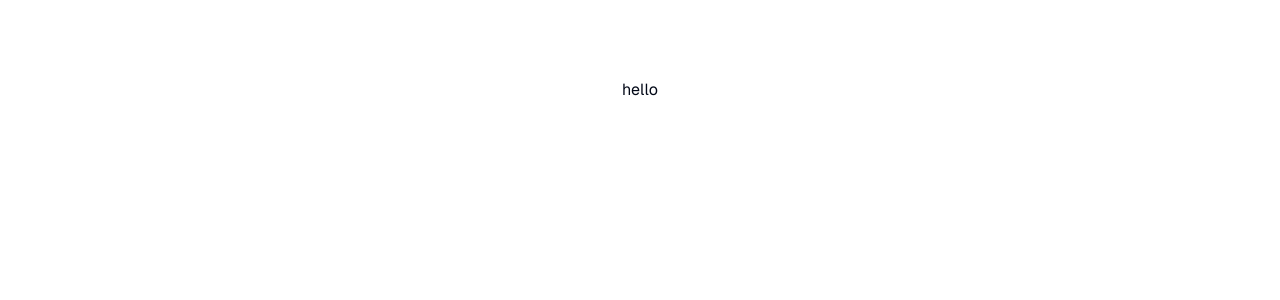
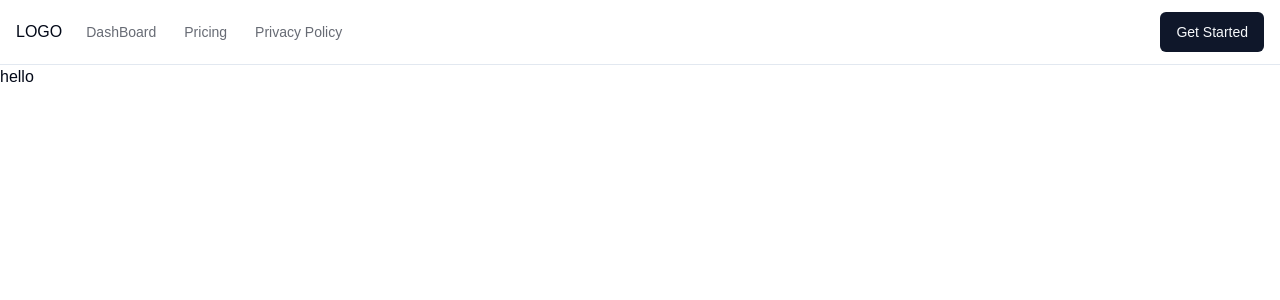
Before and after one commit to tanmaylokhande0307/contract-analysis, a Next.js app in the folder client/: page / in a window 1280 px wide. Shown: the top 300 px of the page. Built offline with nearby package versions, Linux system fonts and the light colour scheme.

Commit message:
added header + added google authenticate

```diff
--- a/client/package.json
+++ b/client/package.json
@@ -9,6 +9,7 @@
     "lint": "next lint"
   },
   "dependencies": {
+    "@radix-ui/react-slot": "^1.1.0",
     "class-variance-authority": "^0.7.0",
     "clsx": "^2.1.1",
     "lucide-react": "^0.452.0",
--- a/client/src/app/layout.tsx
+++ b/client/src/app/layout.tsx
@@ -1,6 +1,7 @@
 import type { Metadata } from "next";
 import localFont from "next/font/local";
 import "./globals.css";
+import { Header } from "@/components/header";
 
 const geistSans = localFont({
   src: "./fonts/GeistVF.woff",
@@ -28,6 +29,7 @@
       <body
         className={`${geistSans.variable} ${geistMono.variable} antialiased`}
       >
+        <Header />
         {children}
       </body>
     </html>
--- a/client/src/app/page.tsx
+++ b/client/src/app/page.tsx
@@ -2,7 +2,7 @@
 
 export default function Home() {
   return (
-    <div className="grid grid-rows-[20px_1fr_20px] items-center justify-items-center min-h-screen p-8 pb-20 gap-16 sm:p-20 font-[family-name:var(--font-geist-sans)]">
+    <div>
       hello
     </div>
   );
--- /dev/null
+++ b/client/src/components/header.tsx
@@ -0,0 +1,59 @@
+"use client";
+
+import { cn } from "@/lib/utils";
+import Link from "next/link";
+import { usePathname } from "next/navigation";
+import { Button } from "./ui/button";
+
+const navItems: { name: string; href: string }[] = [
+  { name: "DashBoard", href: "/dashboard" },
+  { name: "Pricing", href: "/pricing" },
+  { name: "Privacy Policy", href: "/privcy" },
+];
+
+const googleSignIn = (): Promise<void> => {
+  return new Promise((resolve) => {
+    window.location.href = "http://localhost:8080/auth/google";
+    resolve();
+  });
+};
+
+export const Header = () => {
+  const pathname = usePathname();
+
+  const user = true;
+
+  return (
+    <header className="sticky px-4 top-0 z-50 w-full border-b bg-background/95 backdrop-blur">
+      <div className="container flex h-16 items-center">
+        <div className="mr-4 hidden md:flex">
+          <Link href={"/"} className="mr-6 flex items-center space-x-2">
+            LOGO
+          </Link>
+          <nav className="flex items-center space-x-7 text-sm font-medium">
+            {navItems.map((item) => (
+              <Link
+                key={item.name}
+                href={item.href}
+                className={cn(
+                  "transition-colors hover:text-foreground/80",
+                  pathname === item.href
+                    ? "text-foreground"
+                    : "text-foreground/60"
+                )}
+              >
+                {item.name}
+              </Link>
+            ))}
+          </nav>
+        </div>
+
+        <div className="flex flex-1 items-center justify-between space-x-2 md:justify-end">
+          <div className="w-full flex-1 md:w-auto md:flex-none space-x-2 hidden md:flex">
+            <Button onClick={googleSignIn}>Get Started</Button>
+          </div>
+        </div>
+      </div>
+    </header>
+  );
+};
--- /dev/null
+++ b/client/src/components/ui/button.tsx
@@ -0,0 +1,56 @@
+import * as React from "react"
+import { Slot } from "@radix-ui/react-slot"
+import { cva, type VariantProps } from "class-variance-authority"
+
+import { cn } from "@/lib/utils"
+
+const buttonVariants = cva(
+  "inline-flex items-center justify-center whitespace-nowrap rounded-md text-sm font-medium ring-offset-background transition-colors focus-visible:outline-none focus-visible:ring-2 focus-visible:ring-ring focus-visible:ring-offset-2 disabled:pointer-events-none disabled:opacity-50",
+  {
+    variants: {
+      variant: {
+        default: "bg-primary text-primary-foreground hover:bg-primary/90",
+        destructive:
+          "bg-destructive text-destructive-foreground hover:bg-destructive/90",
+        outline:
+          "border border-input bg-background hover:bg-accent hover:text-accent-foreground",
+        secondary:
+          "bg-secondary text-secondary-foreground hover:bg-secondary/80",
+        ghost: "hover:bg-accent hover:text-accent-foreground",
+        link: "text-primary underline-offset-4 hover:underline",
+      },
+      size: {
+        default: "h-10 px-4 py-2",
+        sm: "h-9 rounded-md px-3",
+        lg: "h-11 rounded-md px-8",
+        icon: "h-10 w-10",
+      },
+    },
+    defaultVariants: {
+      variant: "default",
+      size: "default",
+    },
+  }
+)
+
+export interface ButtonProps
+  extends React.ButtonHTMLAttributes<HTMLButtonElement>,
+    VariantProps<typeof buttonVariants> {
+  asChild?: boolean
+}
+
+const Button = React.forwardRef<HTMLButtonElement, ButtonProps>(
+  ({ className, variant, size, asChild = false, ...props }, ref) => {
+    const Comp = asChild ? Slot : "button"
+    return (
+      <Comp
+        className={cn(buttonVariants({ variant, size, className }))}
+        ref={ref}
+        {...props}
+      />
+    )
+  }
+)
+Button.displayName = "Button"
+
+export { Button, buttonVariants }
```
Also changed, not shown: 1 other file (tests, documents, lock files or other folders).
